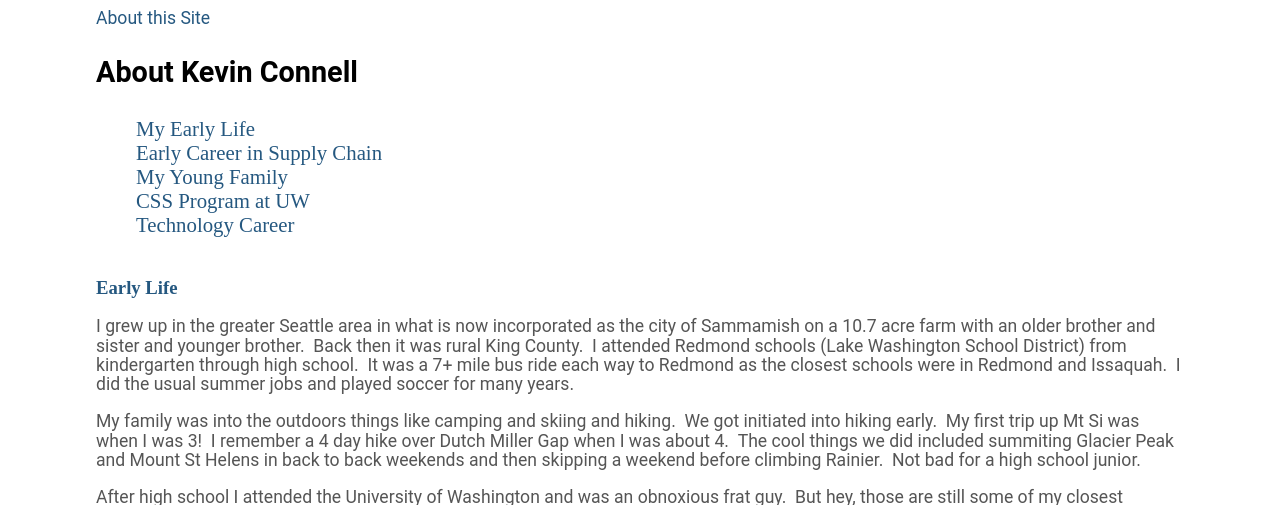
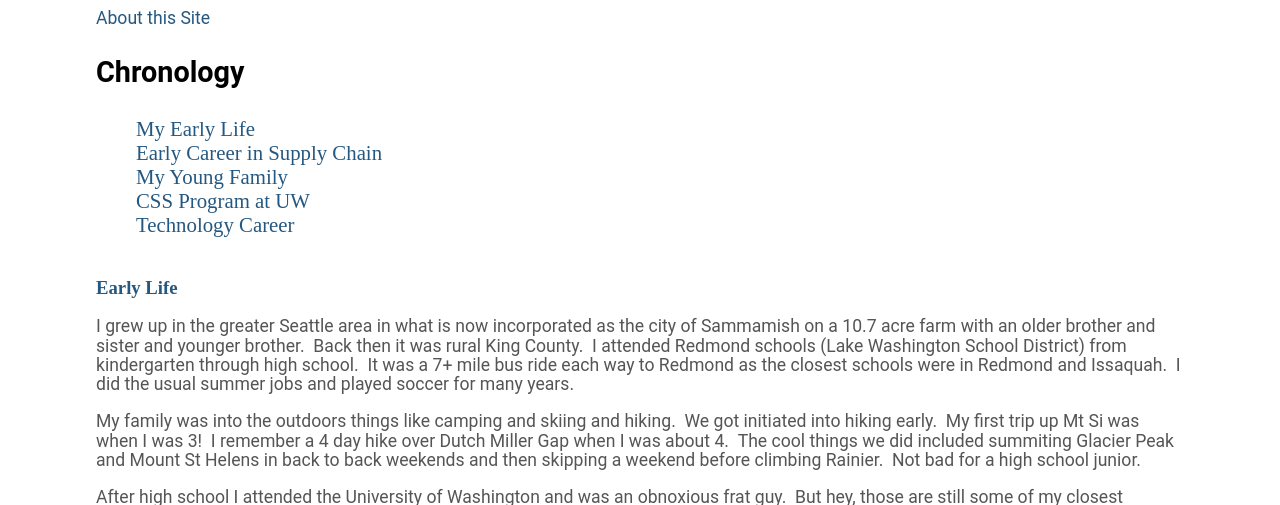
Before and after one commit to mo4dawg/mo4dawg.github.io, a Jekyll site: the page built from about/index.html, in a window 1280 px wide and 900 px high, cut to the strip 395-900 px from the top of the window. Built offline with Jekyll 4.4.1, drawn with Linux system fonts in a browser that asks for light colours.

Commit message:
Update index.html

```diff
--- a/about/index.html
+++ b/about/index.html
@@ -4,7 +4,7 @@ title: About Kevin Connell
 ---
 <div class="blurb">
 <p><a href = "{{ root_url }}/theSite">About this Site</a></p>
-<h2>About Kevin Connell</h2>
+<h2>Chronology</h2>
 <ul class="posts">
 	<li><a href="{{ root_url }}/about/#EarlyLife">My Early Life</a></li>
 	<li><a href="{{ root_url }}/about/#EarlyCareer">Early Career in Supply Chain</a></li>
```
